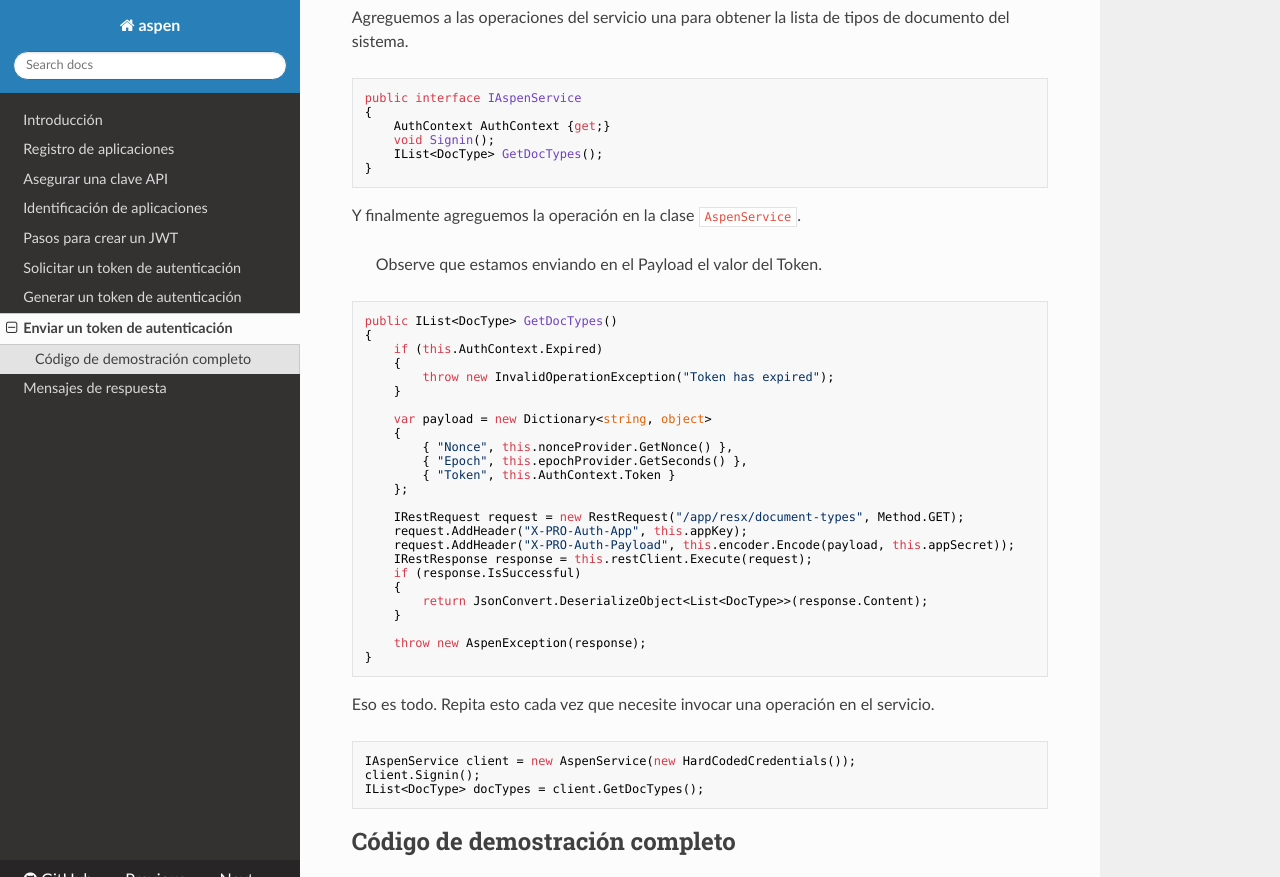
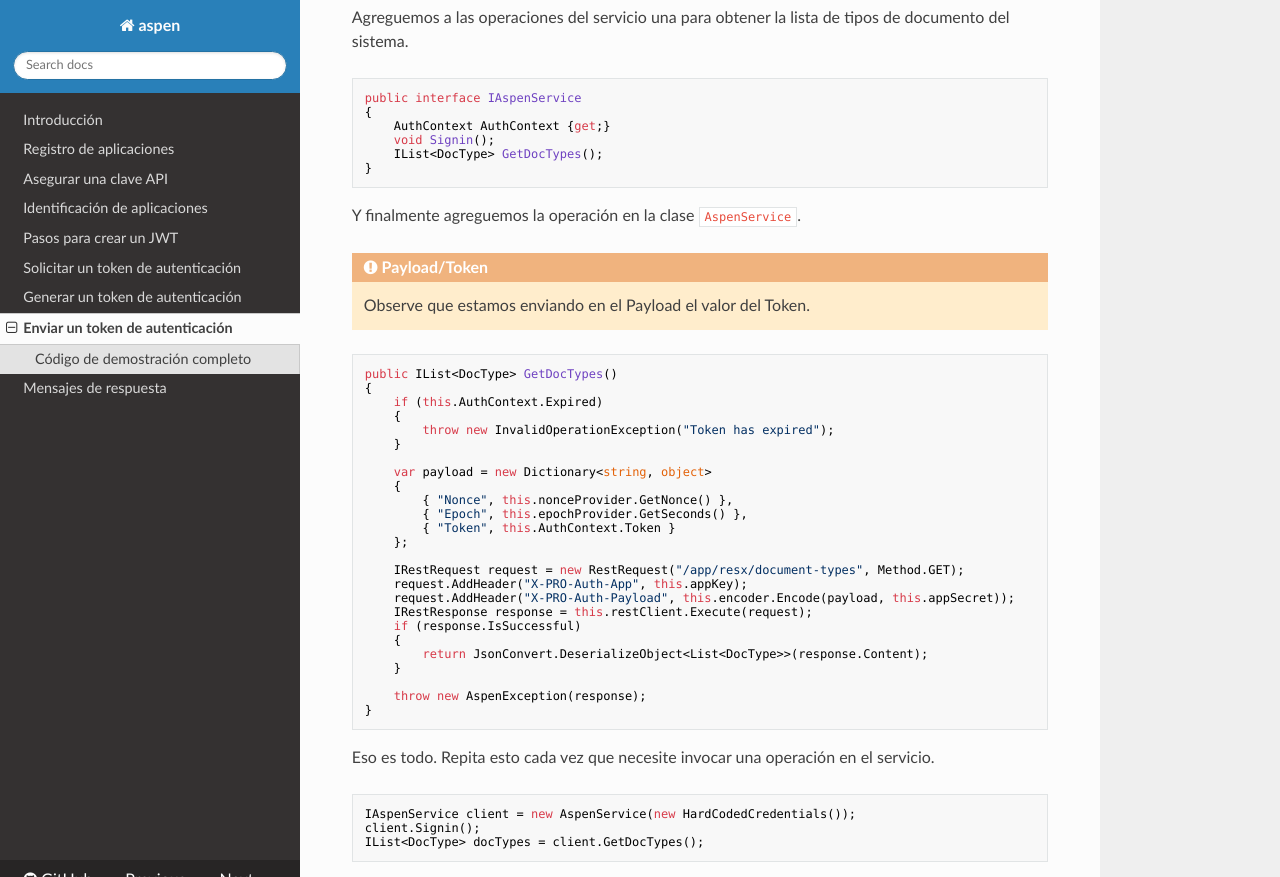
Before and after one commit to menchi2000/Aspen, an MkDocs documentation site: the page built from docs/Send-Token.md, in a window 1280 px wide and 900 px high, scrolled down 438 px, cut to the strip 0-877 px from the top of the window. Built offline with MkDocs 1.6.1, drawn with Linux system fonts in a browser that asks for light colours; nearby versions of some CDN libraries; old or Windows-style settings are respelled for this version of MkDocs.

Commit message:
Mejoras de formato
Mejoras de formato

````diff
--- a/docs/Send-Token.md
+++ b/docs/Send-Token.md
@@ -27,7 +27,11 @@ public interface IAspenService
 ```
 
 Y finalmente agreguemos la operación en la clase `AspenService`.
-> Observe que estamos enviando en el Payload el valor del Token.
+
+<div class="admonition warning">
+   <p class="first admonition-title">Payload/Token</p>
+   <p class="last">Observe que estamos enviando en el Payload el valor del Token.</p>
+</div>
 
 ```csharp
 public IList<DocType> GetDocTypes()
````
